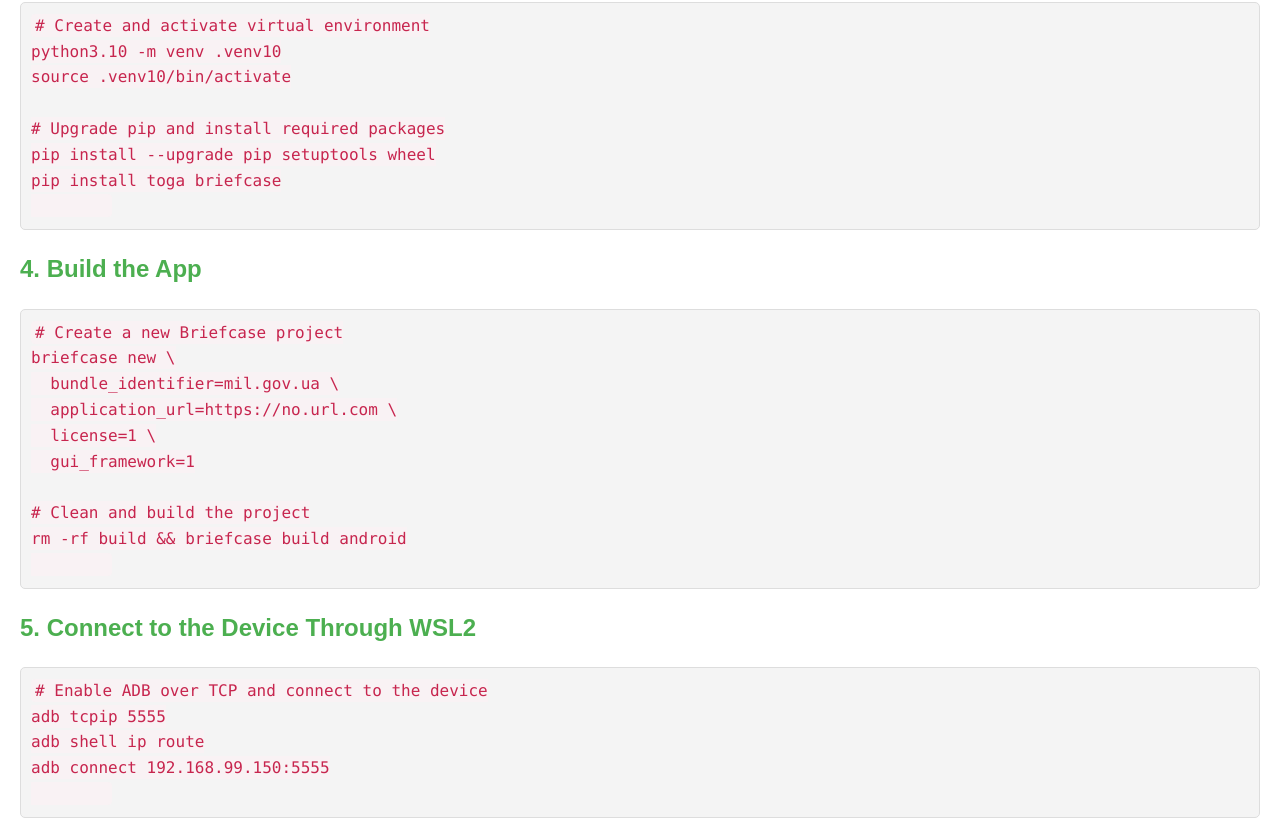
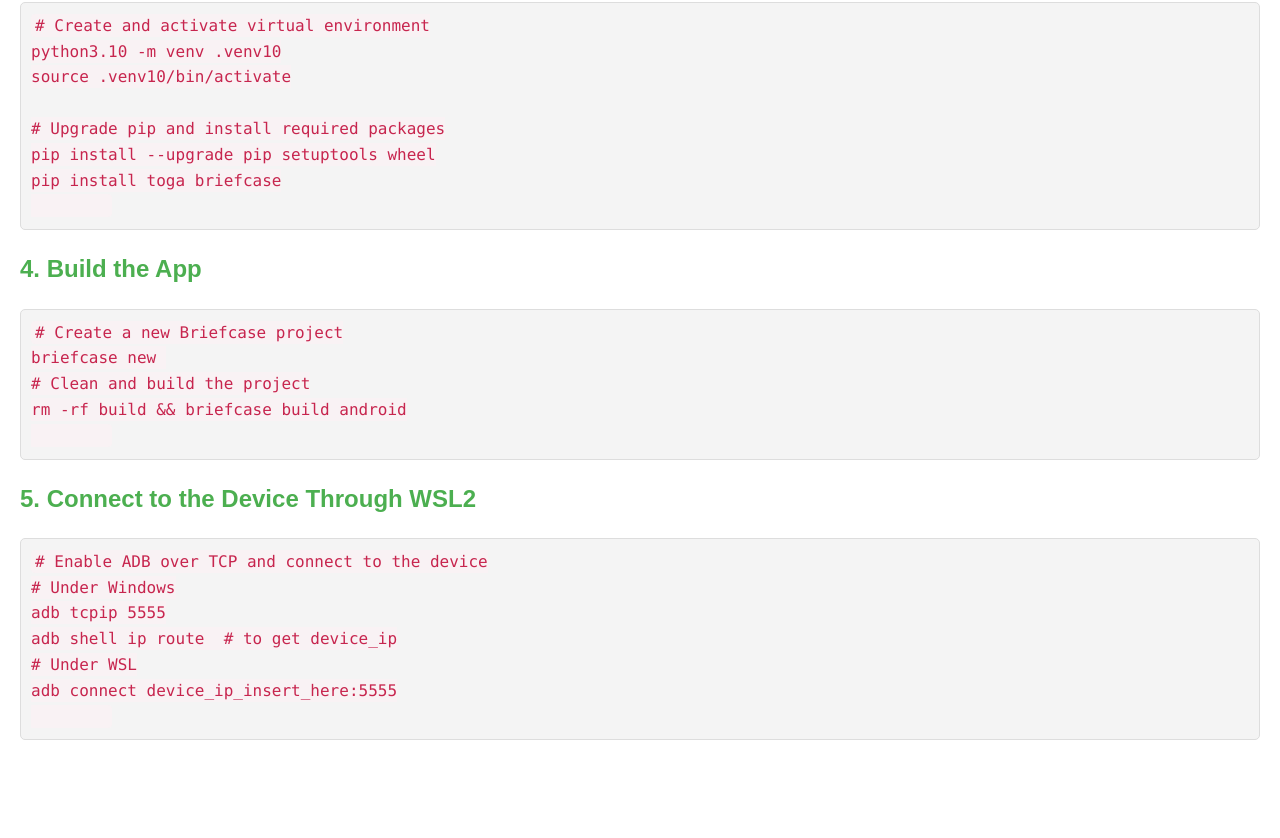
Before and after one commit to lfsgd/lfsgd.github.io, a plain HTML site: page togo_and_briefcase.html in a window 1280 px wide. Shown: the part 1125-1963 px from the top of the page. After the commit the page ends 1885 px from the top, so only its background shows below. Drawn offline with Linux system fonts and the light colour scheme.

Commit message:
Update togo_and_briefcase.html

```diff
--- a/togo_and_briefcase.html
+++ b/togo_and_briefcase.html
@@ -89,12 +89,7 @@ pip install toga briefcase
     <div class="section">
         <h2>4. Build the App</h2>
         <pre><code># Create a new Briefcase project
-briefcase new \
-  bundle_identifier=mil.gov.ua \
-  application_url=https://no.url.com \
-  license=1 \
-  gui_framework=1
-
+briefcase new
 # Clean and build the project
 rm -rf build && briefcase build android
         </code></pre>
@@ -103,9 +98,11 @@ rm -rf build && briefcase build android
     <div class="section">
         <h2>5. Connect to the Device Through WSL2</h2>
         <pre><code># Enable ADB over TCP and connect to the device
+# Under Windows
 adb tcpip 5555
-adb shell ip route
-adb connect 192.168.99.150:5555
+adb shell ip route  # to get device_ip
+# Under WSL
+adb connect device_ip_insert_here:5555
         </code></pre>
     </div>
 </body>
```
